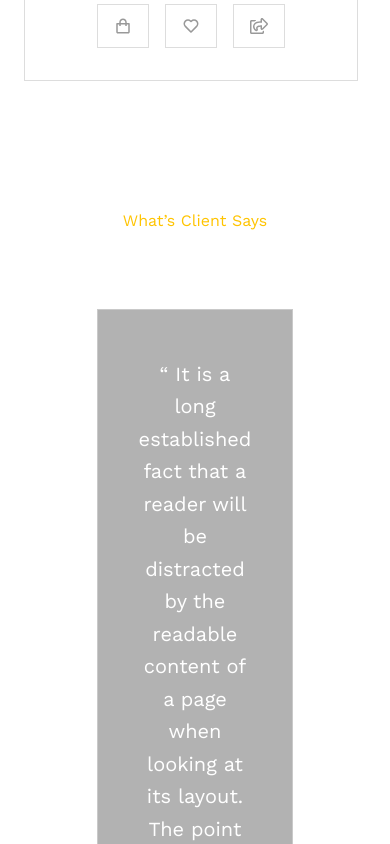
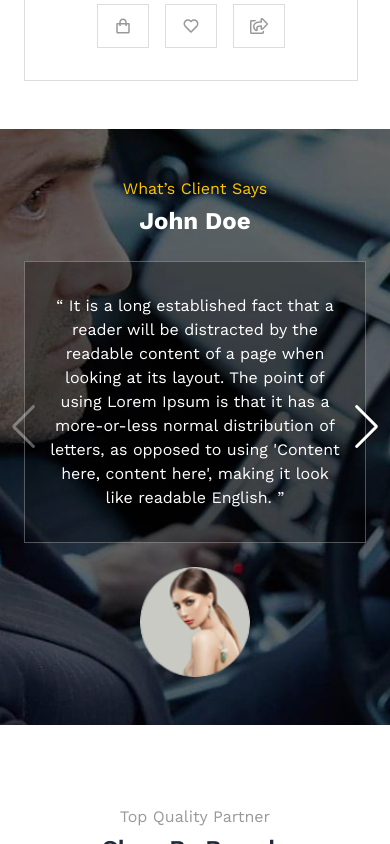
Before and after one commit to shahjalalhazari/Uren-Car-Accessories-Shop, a Next.js app: page / in a window 390 px wide. Shown: the part 6000-6844 px from the top of the page. Built offline with nearby package versions, Linux system fonts and the light colour scheme.

Commit message:
Make responsive Testimonial section.

```diff
--- a/src/components/HomePage/home-page.css
+++ b/src/components/HomePage/home-page.css
@@ -427,11 +427,9 @@
     .new-arrival-slider {
         @apply border-y-0 border-l-0 mt-6;
     }
-
     .new-arrival-slider:last-child {
         @apply border-r-0;
     }
-
     .new-arrival-slider-card {
         @apply border border-[#ddd] p-4;
     }
@@ -439,8 +437,11 @@
     /* ------------------------ */
 
     /* TESTIMONIAL SECTION */
-    .testimonial-bg-img {
-        @apply hidden;
-        /* @apply absolute left-0 top-0 w-[150%] h-full bg-cover bg-center bg-[url(/images/testimonial/bg-1.jpg)]; */
+    .testimonial-content {
+        @apply py-12 px-6 space-y-6;
+    }
+
+    .testimonial-comment {
+        @apply text-base py-8 px-6 leading-normal;
     }
 }
--- a/src/components/HomePage/sections/Testimonial.jsx
+++ b/src/components/HomePage/sections/Testimonial.jsx
@@ -22,12 +22,12 @@ const Testimonial = () => {
       <div
         slot="container-start"
         className="testimonial-bg-img"
-        data-swiper-parallax="-23%"
+        data-swiper-parallax="-33%"
       ></div>
       {testimonials.map((testimonial, index) => (
         <SwiperSlide key={index}>
           <div className="testimonial-content">
-            <div className="space-y-3">
+            <div className="space-y-1 lg:space-y-3">
               <p className="text-primary">What’s Client Says</p>
               <h2 className="text-base-100 text-2xl font-bold">
                 {testimonial.name}
```
Lines whose indentation alone changed are shown as unchanged.
